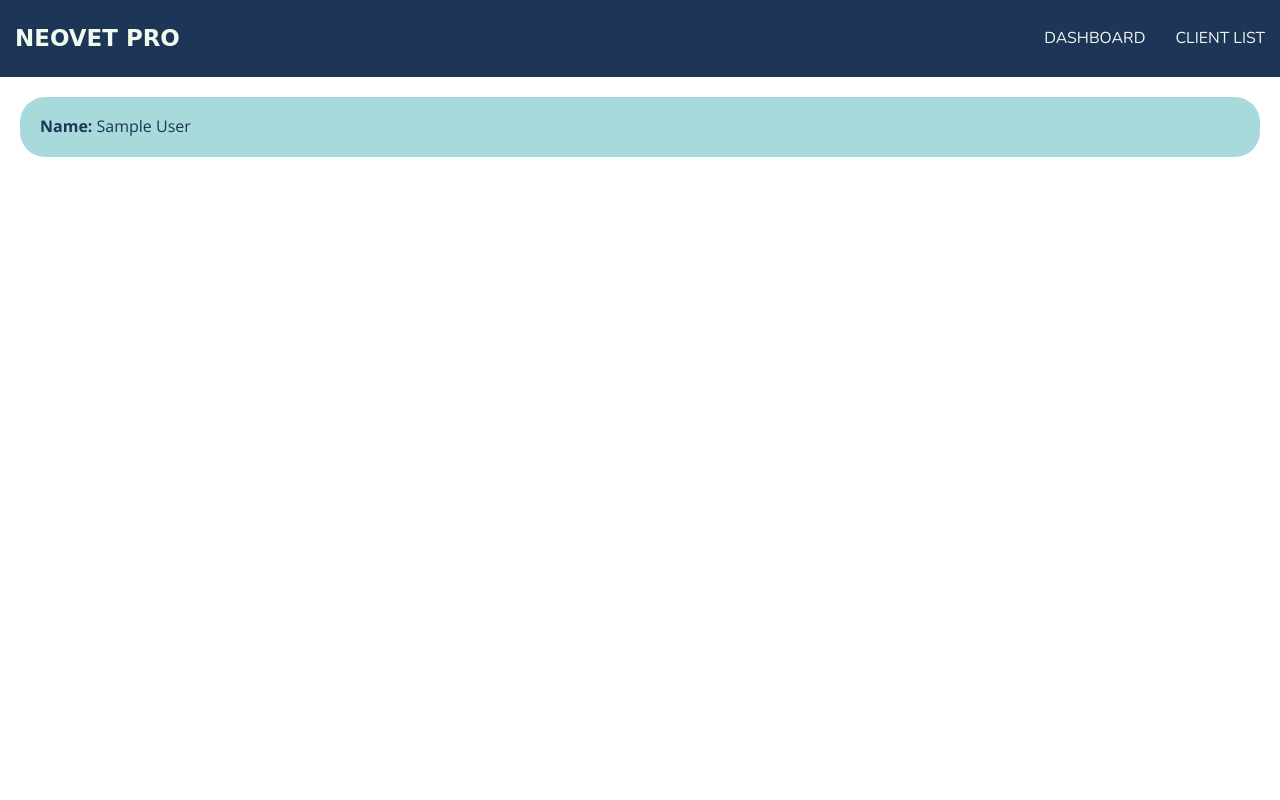
After one commit to JamesCDrysdale/VetManagementSystem, a Flask app: page /clients in a window 1280 px wide. The commit adds this page. Run offline with Flask 2, Linux system fonts and the light colour scheme; a database or web service that is not in the repository returns one stand-in record (values such as "Sample title"); some libraries are stand-ins or nearby versions; some web fonts are replaced.

Commit message:
Can get a list of client names from the database

```diff
--- a/app.py
+++ b/app.py
@@ -1,9 +1,14 @@
-from flask import Flask
+from flask import Flask, render_template
+from controllers.clients_controller import clients_blueprint
 
 # Create application object as an instance of class Flask
 app = Flask(__name__)
 
-from controllers import controller
+app.register_blueprint(clients_blueprint)
+
+@app.route('/')
+def index():
+    return render_template('index.html')
 
 if __name__ == '__main__':
     app.run(debug=True)
--- /dev/null
+++ b/controllers/clients_controller.py
@@ -0,0 +1,11 @@
+from flask import Flask, render_template, request, redirect
+from flask import Blueprint
+from models.client import Client
+from repositories import client_repository
+
+clients_blueprint = Blueprint("clients", __name__)
+
+@clients_blueprint.route("/clients")
+def tasks():
+    clients = client_repository.select_all()
+    return render_template("clients/index.html", all_clients = clients)
--- /dev/null
+++ b/db/run_sql.py
@@ -0,0 +1,20 @@
+import psycopg2
+import psycopg2.extras as ext
+
+def run_sql(sql, values = None):
+    conn = None
+    results = []
+
+    try:
+        conn=psycopg2.connect("dbname='vet_manager'")
+        cur = conn.cursor(cursor_factory=ext.DictCursor)
+        cur.execute(sql, values)
+        conn.commit()
+        results = cur.fetchall()
+        cur.close()
+    except (Exception, psycopg2.DatabaseError) as error:
+        print(error)
+    finally:
+        if conn is not None:
+            conn.close()
+    return results
--- /dev/null
+++ b/models/client.py
@@ -0,0 +1,7 @@
+class Client:
+    def __init__(self, first_name, last_name, email, phone, id = None):
+        self.first_name = first_name
+        self.last_name = last_name
+        self.email = email
+        self.phone = phone
+        self.id = id
--- /dev/null
+++ b/repositories/client_repository.py
@@ -0,0 +1,23 @@
+from db.run_sql import run_sql
+
+from models.client import Client
+
+def save(client):
+    sql = "INSERT INTO clients (first_name, last_name, phone, email) VALUES (%s, %s, %s, %s) RETURNING *"
+    values = [client.first_name, client.last_name, client.phone, client.email]
+    results = run_sql(sql, values)
+    id = results[0]['id']
+    client.id = id
+    return client
+
+
+def select_all():
+    clients = []
+
+    sql = "SELECT * FROM clients"
+    results = run_sql(sql)
+
+    for row in results:
+        client = Client(row['first_name'], row['last_name'], row['phone'], row['email'], row['id'] )
+        clients.append(client)
+    return clients
--- a/static/style.css
+++ b/static/style.css
@@ -10,7 +10,6 @@
 
 * {
     box-sizing: border-box;
-    font-family: 'Nunito', sans-serif;
 }
 
 body {
@@ -22,9 +21,12 @@ body {
 main {
     margin: 20px;
     color: var(--primary-brand-color);
+	font-family: 'Open Sans', sans-serif;
 }
 
-/* HEADER STYLES */
+/* =================================
+  Header Styles
+==================================== */
 
 .brand-name {
     font-family: 'Patua One', cursive;
@@ -34,10 +36,9 @@ header {
     background-color: var(--primary-brand-color);
 }
 
-.main-nav {
-  margin: 0;
-  padding: 0;
+.nav {
   list-style: none;
+  font-family: 'Nunito', sans-serif;
 }
 
 .brand-name, .main-nav a {
@@ -63,6 +64,16 @@ header {
     background-color: var(--primary-highlight-color);
 }
 
+/* =================================
+  Client Card Styles
+==================================== */
+
+.client-card {
+	background-color: var(--secondary-brand-color);
+	padding: 1px 20px;
+	margin: 15px 0px;
+	border-radius: 25px;
+}
 
 /* =================================
   Media Queries
--- a/templates/base.html
+++ b/templates/base.html
@@ -5,28 +5,17 @@
     <meta http-equiv="X-UA-Compatible" content="IE=edge">
     <meta name="viewport" content="width=device-width, initial-scale=1.0">
     <link href="https://fonts.googleapis.com/css2?family=Nunito&family=Patua+One&display=swap" rel="stylesheet">
+    <link href="https://fonts.googleapis.com/css2?family=Open+Sans:ital,wght@0,300;0,400;0,500;0,600;0,700;0,800;1,300;1,400;1,500;1,600;1,700;1,800&display=swap" rel="stylesheet">
     <link rel="stylesheet" href="/static/style.css">
-    <title>{{ title }} </title>
+    <title>NeoPet Pro</title>
 </head>
 <body>
-    <!-- <header class="nav-wrapper">
-        <div class="nav-left">
-            <h1 class="brand-name">{{ title }}</h1>
-        </div>
-       <nav class="nav-right">
-            <ul>
-                <li><a>Dashboard</a></li>
-                <li><a>Client List</a></li>
-            </ul>
-       </nav>
-    </header> -->
+    <header class="header">
+		<h1 class="logo"><a class="brand-name" href="/">NeoVet Pro</a>      </h1>
 
-    <header class="header">
-		<h1 class="logo"><a class="brand-name" href="#">{{ title }}</a>      </h1>
-
-        <ul class="main-nav">
-            <li class="nav-dashboard"><a href="#">Dashboard</a></li>
-            <li class="minor-nav"><a href="#">Client List</a></li>
+        <ul class="nav main-nav">
+            <li class="nav-dashboard"><a href="/">Dashboard</a></li>
+            <li class="minor-nav"><a href="/clients">Client List</a></li>
         </ul>
 	</header>
 
--- /dev/null
+++ b/templates/clients/index.html
@@ -0,0 +1,10 @@
+{% extends "base.html" %}
+{% block content %}
+
+{% for client in all_clients %}
+  <div class="client-card">
+    <p><strong>Name: </strong>{{ client.first_name }} {{ client.last_name }}</p>
+  </div>
+{% endfor %}
+
+{% endblock %}
--- a/templates/index.html
+++ b/templates/index.html
@@ -2,7 +2,9 @@
 {% block content %}
 
 
-This will be the home page. Depending on our UX we might have a dashboard here showing some stats for example.
+<ul>
+    <li class="nav"><a href="/clients">Client List</a></li>
+</ul>
 
 
 {% endblock %}
```
Also changed, not shown: console.py (+13 -0 lines), controllers/controller.py (deleted, +0 -7 lines), db/vet_manager.sql (added, +28 -0 lines), repositories/__init__.py (added).
